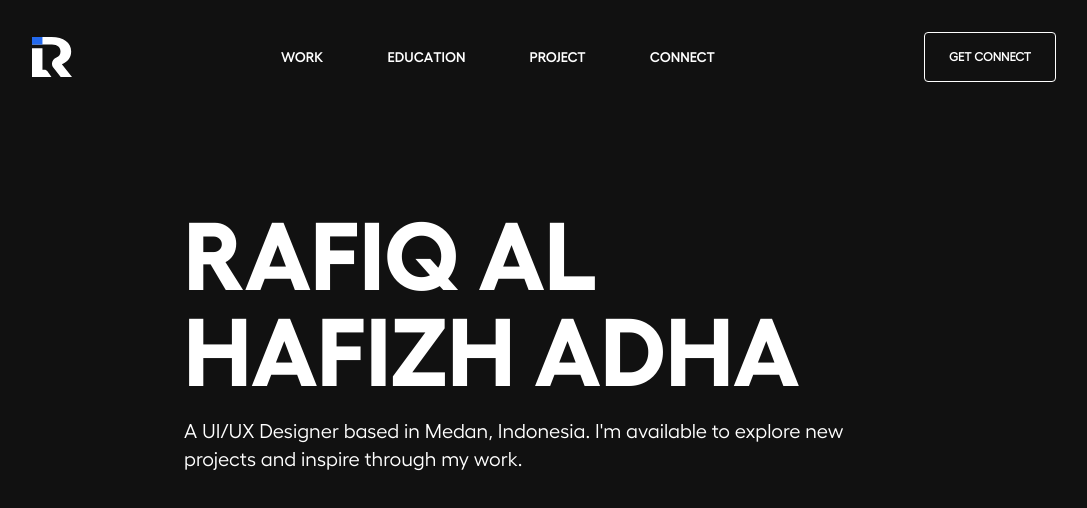
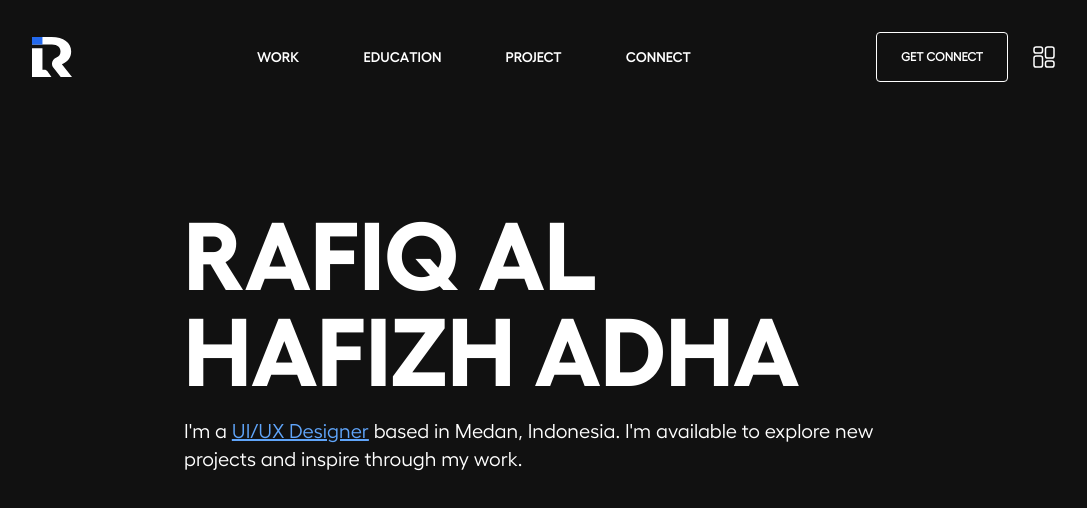
Before and after one commit to guruku-gdsc/rafiq-portfolio, a Next.js app: page / in a window 1280 px wide. Shown: the top 508 px of the page, without its empty margins (96-1183 px from the left). Built offline with nearby package versions, Linux system fonts and the light colour scheme.

Commit message:
setup hero section

```diff
--- a/src/components/pages/hero.jsx
+++ b/src/components/pages/hero.jsx
@@ -5,8 +5,12 @@ export default function Hero() {
         RAFIQ AL HAFIZH ADHA
       </p>
       <p className="text-xl">
-        A UI/UX Designer based in Medan, Indonesia. I'm available to explore new
-        projects and inspire through my work.
+        I'm a{" "}
+        <span className="text-blue-400 underline decoration-blue-400 decoration-2">
+          UI/UX Designer
+        </span>{" "}
+        based in Medan, Indonesia. I'm available to explore new projects and
+        inspire through my work.
       </p>
     </div>
   );
--- a/src/components/pages/navbar.jsx
+++ b/src/components/pages/navbar.jsx
@@ -1,17 +1,46 @@
 import Image from "next/image";
 import { Button } from "../common/button";
+import Link from "next/link";
+
+const NAVBAR = [
+  { name: "Work" },
+  { name: "Education" },
+  { name: "Project" },
+  { name: "Connect" },
+];
 
 export default function Navbar() {
   return (
     <div className="max-w-5xl flex justify-between items-center py-8 mx-auto">
-      <Image src={"/svg/logo.svg"} width={40} height={40} alt="" />
+      <Link href={"/"}>
+        <Image
+          src={"/svg/logo.svg"}
+          width={40}
+          height={40}
+          alt=""
+          className="hover:scale-105 active:scale-95 transition"
+        />
+      </Link>
       <div className="flex items-center gap-16 text-sm font-hellix-semibold uppercase">
-        <p>Work</p>
-        <p>Education</p>
-        <p>Project</p>
-        <p>Connect</p>
+        {NAVBAR.map((item) => (
+          <p
+            key={item.name}
+            className="hover:text-blue-400 hover:underline underline-offset-4 active:scale-95 transition cursor-pointer"
+          >
+            {item.name}
+          </p>
+        ))}
       </div>
-      <Button>Get Connect</Button>
+      <div className="flex items-center gap-6">
+        <Button>Get Connect</Button>
+        <Image
+          src={"/svg/icon-navbar-menu.svg"}
+          width={24}
+          height={24}
+          alt=""
+          className="hover:scale-105 active:scale-95 transition cursor-pointer"
+        />
+      </div>
     </div>
   );
 }
```
